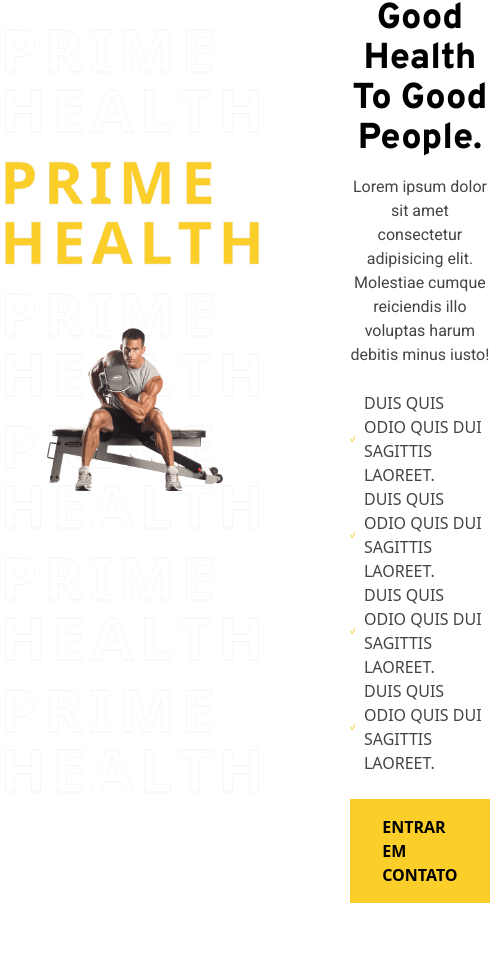
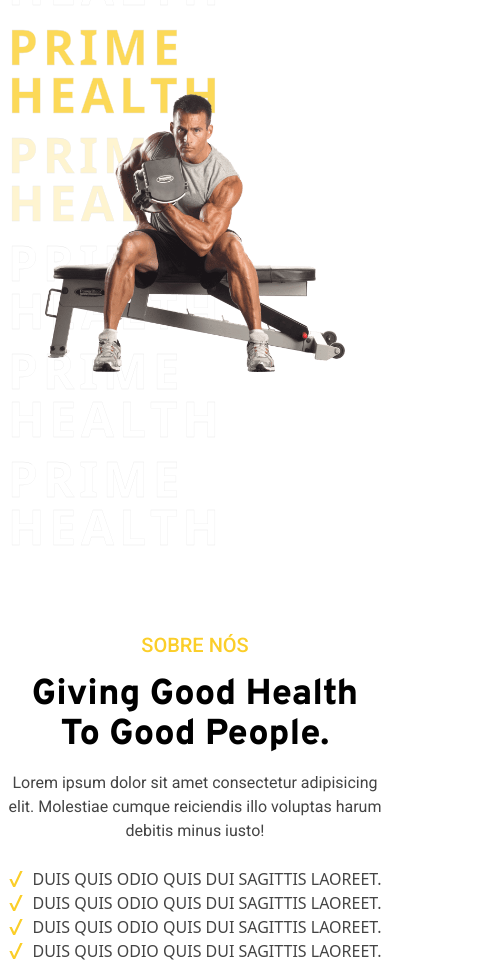
Before and after one commit to Dusousas/prime, a Next.js app: page / in a window 390 px wide. Shown: the part 1009-1989 px from the top of the page, 490 px wide, since content can reach past the window. Built offline with nearby package versions, Linux system fonts and the light colour scheme.

Commit message:
responsivo

```diff
--- a/app/globals.css
+++ b/app/globals.css
@@ -28,6 +28,7 @@ body {
 .maxW{
   max-width: 1200px;
   margin: 0 auto;
+  padding: 0 2%;
 }
 
 .bgMain{
--- a/components/About.tsx
+++ b/components/About.tsx
@@ -49,14 +49,14 @@ export default function About() {
     <>
       <section className="py-20">
         <div className="maxW">
-          <div className="flex gap-20">
-            <article className="relative flex justify-center items-center lg:w-[50%]">
-              <img className="absolute w-[65%]" src="/about-img.png" alt="" />
+          <div className="flex flex-col gap-20 lg:flex-row">
+            <article className="relative w-full flex justify-center items-center lg:w-[50%]">
+              <img className="absolute w-[80%] lg:w-[65%]" src="/about-img.png" alt="" />
               <EffectAbout />
             </article>
 
             <article className="lg:w-[50%]">
-              <h3 className="font-Roboto uppercase text-AmareloP text-xl font-medium">
+              <h3 className="font-Roboto uppercase text-AmareloP text-xl font-medium text-center lg:text-left">
                 Sobre nós
               </h3>
               <h2 className="font-Over font-black text-black mt-4 text-center text-4xl lg:text-left lg:text-4xl">
@@ -67,7 +67,7 @@ export default function About() {
                 Molestiae cumque reiciendis illo voluptas harum debitis minus
                 iusto!
               </p>
-              <div className="mt-6">
+              <div className="mt-6 flex flex-col items-center lg:items-start">
                 <p className="flex items-center gap-2 text-[#444444] uppercase">
                   <SiVerizon className="text-AmareloP" />
                   Duis quis odio quis dui sagittis laoreet.
--- a/components/Mission.tsx
+++ b/components/Mission.tsx
@@ -1,5 +1,4 @@
 "use client";
-import { useState } from "react";
 
 import { MdOutlineKeyboardDoubleArrowLeft } from "react-icons/md";
 import EffectMission from "./subc/EffetcMission";
@@ -17,9 +16,9 @@ export default function Mission() {
       <section className="py-20 bg-black relative overflow-hidden">
         <EffectMission />
 
-        <div className="maxW relative z-10 flex gap-20">
-          <article className="lg:w-[60%]">
-            <h3 className="font-Roboto uppercase text-AmareloP text-xl font-medium">
+        <div className="maxW relative z-10 flex flex-col gap-20 lg:flex-row">
+          <article className="lg:w-[60%] flex flex-col justify-center items-center lg:items-start text-center">
+            <h3 className="font-Roboto uppercase text-AmareloP text-xl font-medium text-center lg:text-left">
               Nossa missão
             </h3>
             <h2 className="font-Over font-black text-white mt-4 text-center text-4xl lg:text-left lg:text-4xl">
@@ -33,7 +32,6 @@ export default function Mission() {
               vel eum aliquam molestias ducimus illo voluptate dolores nostrum
               officia?
             </p>
-
             <Play />
           </article>
 
--- a/components/subc/EffectAbout.tsx
+++ b/components/subc/EffectAbout.tsx
@@ -38,11 +38,11 @@ export default function EffectAbout() {
 
   return (
     <section className="bg-white">
-      <div className="maxW space-y-3">
+      <div className="space-y-3">
         {items.map((item, index) => (
           <h2
             key={`${item.text}-${index}`}
-            className="uppercase font-bold text-6xl tracking-widest"
+            className="uppercase font-bold  tracking-widest text-5xl lg:text-6xl"
             style={getTextStyle(index)}
           >
             {item.text}
--- a/components/subc/Play.tsx
+++ b/components/subc/Play.tsx
@@ -22,7 +22,7 @@ export default function Play() {
         type="button"
         aria-label="Abrir vídeo"
         onClick={() => setIsVideoOpen(true)}
-        className="relative inline-flex items-center justify-center mt-10 cursor-pointer"
+        className="relative inline-flex items-center justify-center mt-6 cursor-pointer"
       >
         {/* pulso */}
         <span className="absolute inline-flex h-16 w-16 rounded-full bg-white/25 animate-ping" />
```
